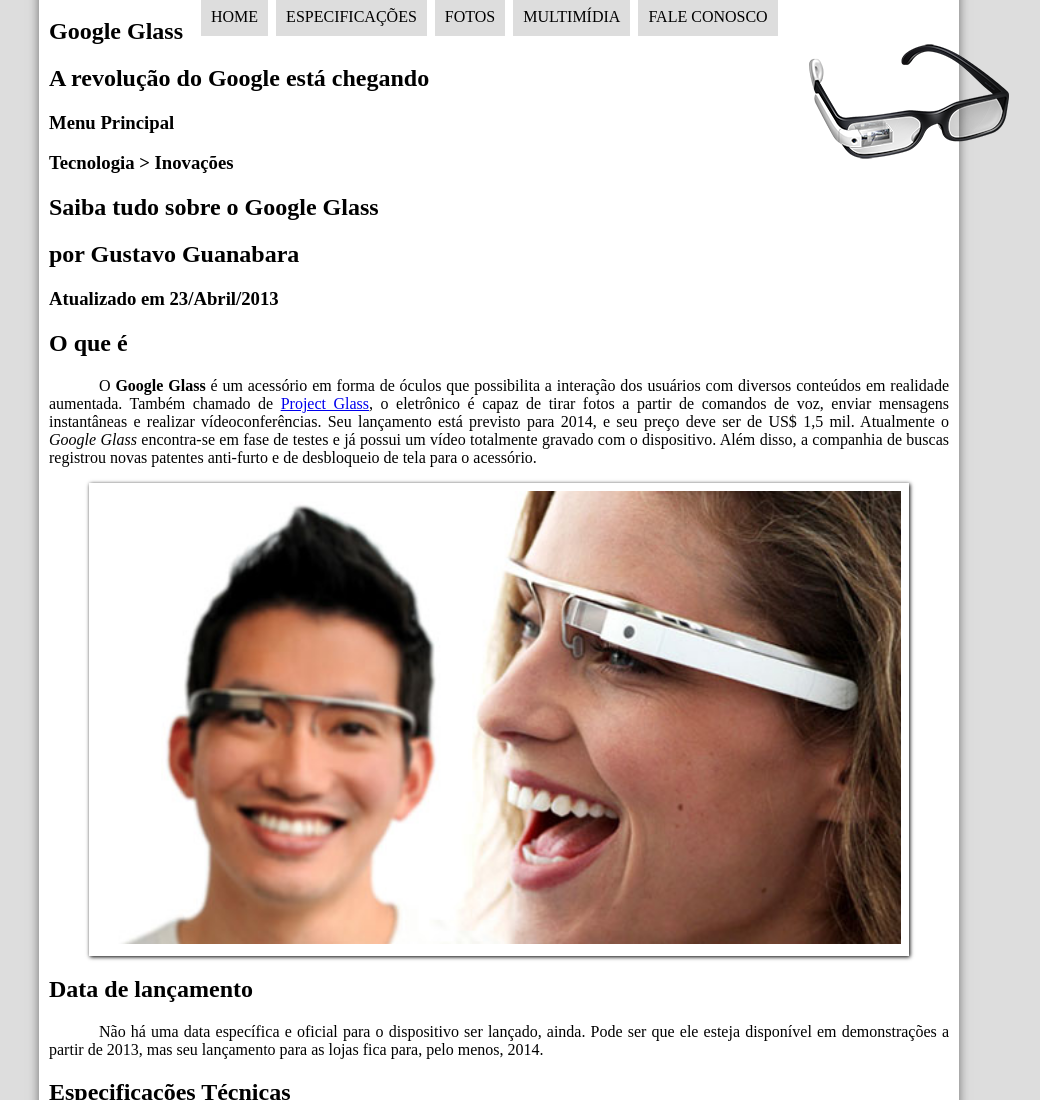
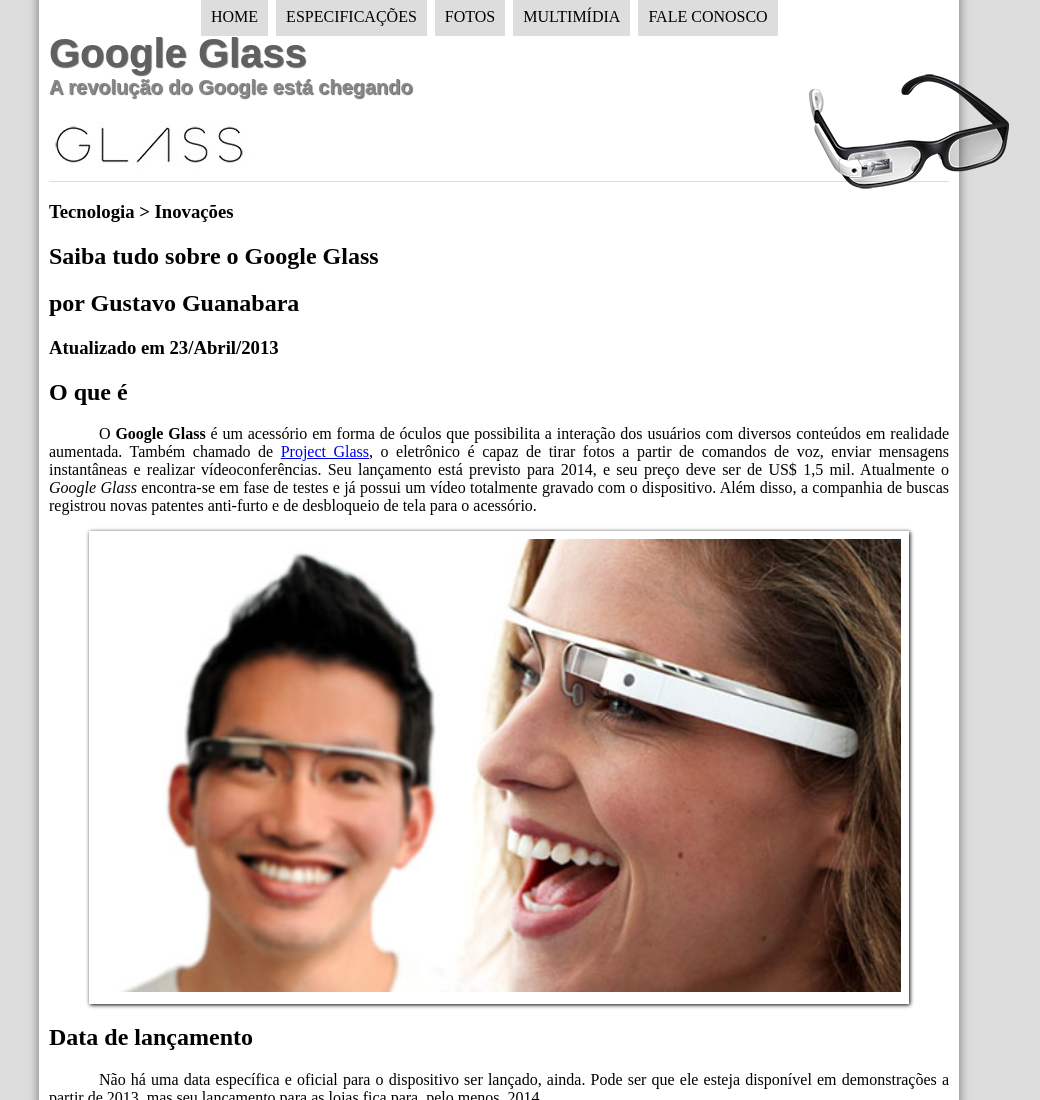
Before and after one commit to ocarlosbarros/glass, a plain HTML site: page src/index.html in a window 1280 px wide. Shown: the top 1100 px of the page, without its empty margins (141-1181 px from the left). Drawn offline with Linux system fonts and the light colour scheme.

Commit message:
Formatando Cabecalho

```diff
--- a/_css/estilo.css
+++ b/_css/estilo.css
@@ -27,10 +27,39 @@ p
   text-indent:50px;
 }
 
+#cabecalho
+{
+  border-bottom:1px solid #DDD;
+  height:150px;
+  background:url(../_imagens/glass-logo-peq.jpg);
+  background-repeat:no-repeat;
+  background-position:0px 90px;
+}
+
+#cabecalho h1
+{
+  font-family:Arial, sans-serif;
+  font-size:30pt;
+  color:#606060;
+  text-shadow:1px 1px 1px rgba(0,0,0,.6);
+  margin-bottom:0px;
+  padding:0px;
+}
+
+#cabecalho h2
+{
+  font-family:Arial, sans-serif;
+  font-size:15pt;
+  color:#888;
+  text-shadow:1px 1px 1px rgba(0, 0, 0, .6);
+  margin-top:0px;
+  padding:0px;
+}
+
 #cabecalho #icone
 {
   position:absolute;
-  top:40px;
+  top:70px;
   left:950px;
 }
 
@@ -75,6 +104,10 @@ p
   display:block;
 }
 
+#menu h1
+{
+  display:none;
+}
 
 #menu ul
 {
```
